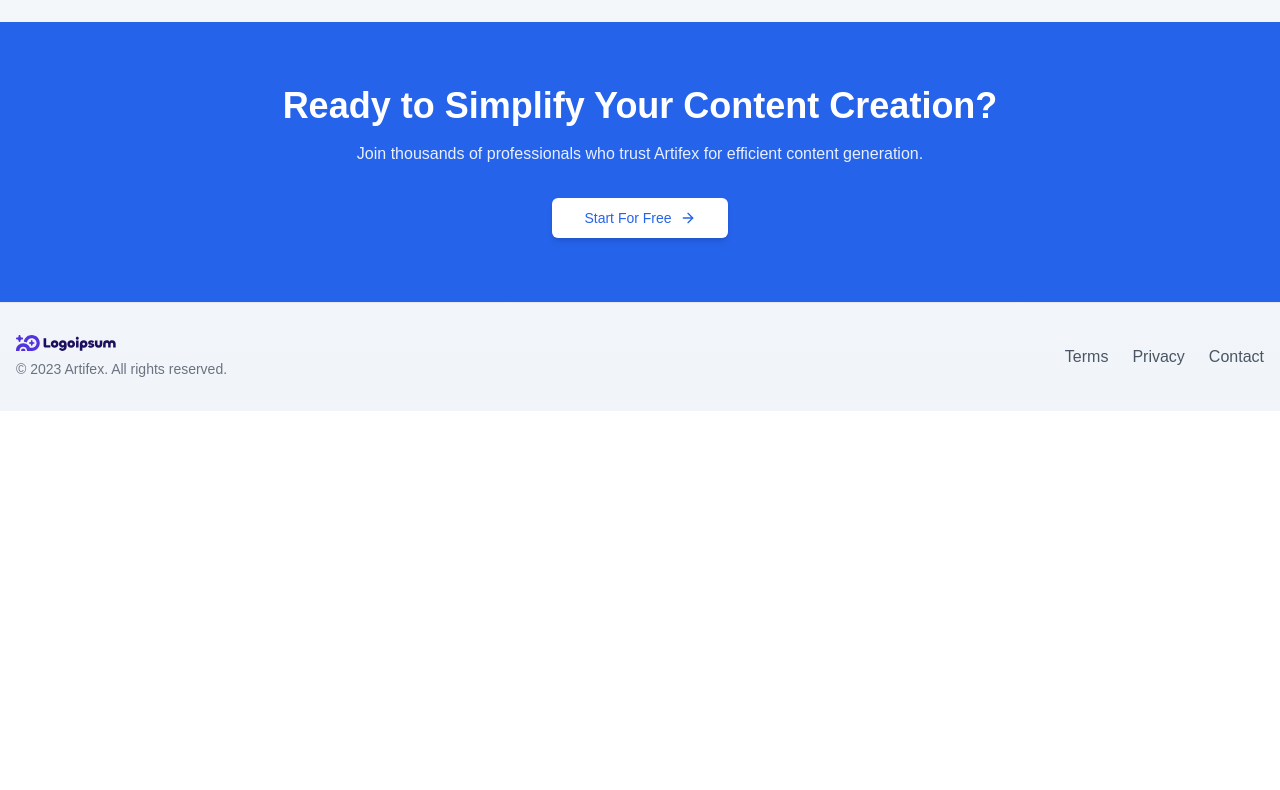
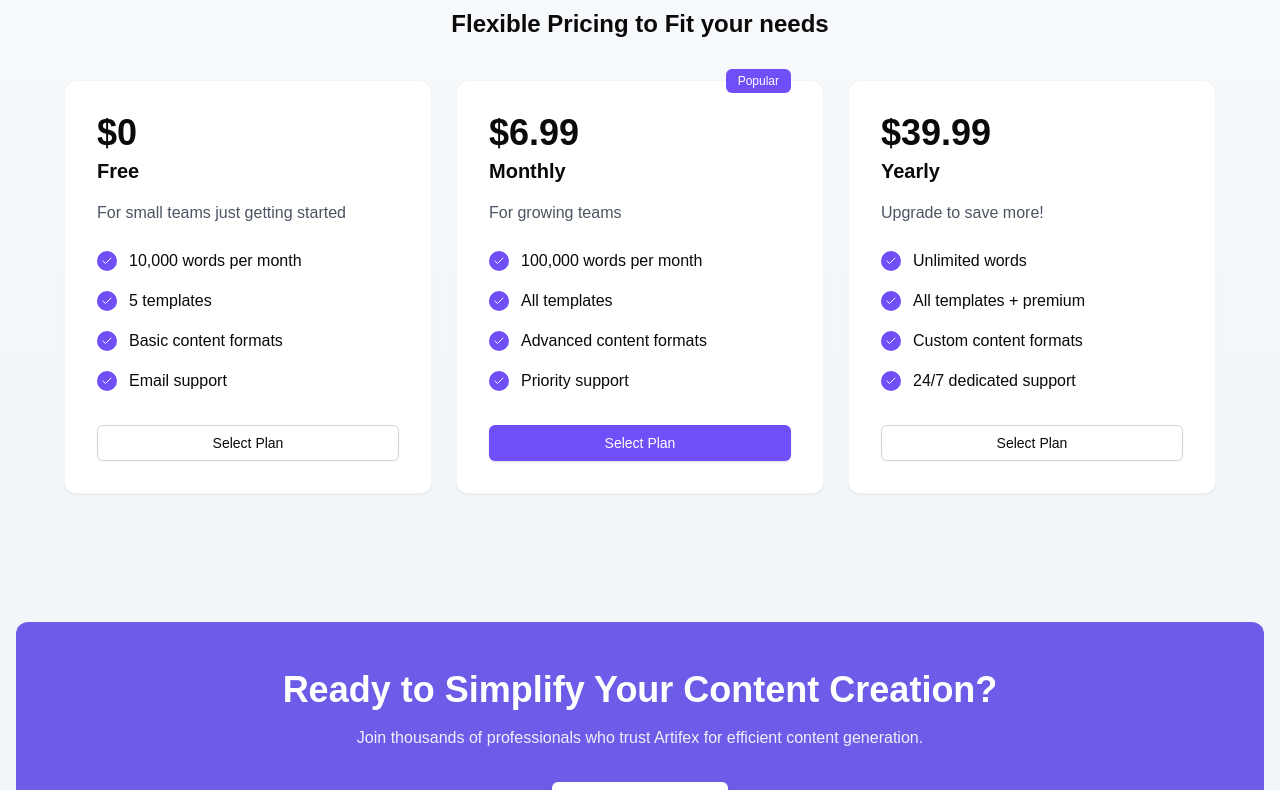
Before and after one commit to abhishekrch/artifex, a Next.js app: page / in a window 1280 px wide. Shown: the part 1474-2264 px from the top of the page. Before the commit the page ends 1885 px from the top, so only its background shows below. Built offline with nearby package versions, Linux system fonts and the light colour scheme.

Commit message:
feat(home): add pricing section

```diff
--- a/app/page.tsx
+++ b/app/page.tsx
@@ -1,7 +1,7 @@
 import { Button } from "@/components/ui/button";
 import Image from "next/image";
 import Link from "next/link";
-import { Calendar, Image as ImageIcon, BookOpen, HelpCircle, ChevronRight, ArrowRight } from "lucide-react";
+import { Calendar, Image as ImageIcon, BookOpen, HelpCircle, ChevronRight, ArrowRight, Check } from "lucide-react";
 
 export default function Home() {
   return (
@@ -18,7 +18,7 @@ export default function Home() {
             Features
           </Link>
           <Button className="bg-primary hover:bg-primary/90 text-white font-medium rounded-full px-6 py-2 transition-all shadow-md hover:shadow-lg" asChild>
-            <Link href="/sign-in">Get Started</Link>
+            <Link href="/sign-in">Sign In</Link>
           </Button>
         </div>
       </nav>
@@ -66,15 +66,6 @@ export default function Home() {
           </div>
         </div>
       </section>
-
-      <div className="flex justify-center my-8">
-        <div className="bg-white/90 backdrop-blur-sm px-6 py-3 rounded-full flex items-center gap-3 shadow-md border border-gray-100">
-          <span className="font-medium">Premium Membership - Unlock unlimited content generation</span>
-          <Button variant="ghost" size="sm" className="rounded-full p-0 w-8 h-8 flex items-center justify-center bg-primary/10 text-primary">
-            <ChevronRight size={16} />
-          </Button>
-        </div>
-      </div>
 
       <section id="features" className="container mx-auto px-4 py-16">
         <div className="text-center mb-16">
@@ -142,17 +133,142 @@ export default function Home() {
         </div>
       </section>
 
-      <section className="w-full bg-blue-600 py-16">
-        <div className="container mx-auto px-4 text-center max-w-4xl">
+      <section id="pricing" className="container mx-auto px-4 py-16 bg-gradient-to-b from-slate-50 to-slate-100">
+        <div className="text-center mb-10">
+          <h2 className="text-3xl font-bold mb-2">Pricing</h2>
+          <p className="text-2xl font-bold mb-6">Flexible Pricing to Fit your needs</p>
+        </div>
+
+        <div className="grid grid-cols-1 md:grid-cols-3 gap-6 max-w-6xl mx-auto">
+          <div className="bg-white p-8 rounded-xl shadow-sm border border-gray-100 flex flex-col">
+            <h3 className="text-4xl font-bold mb-1">$0</h3>
+            <p className="text-xl font-semibold mb-4">Free</p>
+            <p className="text-gray-600 mb-6">For small teams just getting started</p>
+
+            <div className="space-y-4 mb-8 flex-grow">
+              <div className="flex items-center">
+                <div className="w-5 h-5 rounded-full bg-primary flex items-center justify-center mr-3">
+                  <Check size={12} className="text-white" />
+                </div>
+                <span>10,000 words per month</span>
+              </div>
+              <div className="flex items-center">
+                <div className="w-5 h-5 rounded-full bg-primary flex items-center justify-center mr-3">
+                  <Check size={12} className="text-white" />
+                </div>
+                <span>5 templates</span>
+              </div>
+              <div className="flex items-center">
+                <div className="w-5 h-5 rounded-full bg-primary flex items-center justify-center mr-3">
+                  <Check size={12} className="text-white" />
+                </div>
+                <span>Basic content formats</span>
+              </div>
+              <div className="flex items-center">
+                <div className="w-5 h-5 rounded-full bg-primary flex items-center justify-center mr-3">
+                  <Check size={12} className="text-white" />
+                </div>
+                <span>Email support</span>
+              </div>
+            </div>
+
+            <Button variant="outline" className="w-full border-gray-300 hover:bg-gray-50">
+              Select Plan
+            </Button>
+          </div>
+
+          <div className="bg-white p-8 rounded-xl shadow-sm border border-gray-100 flex flex-col relative">
+            <div className="absolute -top-3 right-8 bg-primary text-white text-xs px-3 py-1 rounded-md">
+              Popular
+            </div>
+            <h3 className="text-4xl font-bold mb-1">$6.99</h3>
+            <p className="text-xl font-semibold mb-4">Monthly</p>
+            <p className="text-gray-600 mb-6">For growing teams</p>
+
+            <div className="space-y-4 mb-8 flex-grow">
+              <div className="flex items-center">
+                <div className="w-5 h-5 rounded-full bg-primary flex items-center justify-center mr-3">
+                  <Check size={12} className="text-white" />
+                </div>
+                <span>100,000 words per month</span>
+              </div>
+              <div className="flex items-center">
+                <div className="w-5 h-5 rounded-full bg-primary flex items-center justify-center mr-3">
+                  <Check size={12} className="text-white" />
+                </div>
+                <span>All templates</span>
+              </div>
+              <div className="flex items-center">
+                <div className="w-5 h-5 rounded-full bg-primary flex items-center justify-center mr-3">
+                  <Check size={12} className="text-white" />
+                </div>
+                <span>Advanced content formats</span>
+              </div>
+              <div className="flex items-center">
+                <div className="w-5 h-5 rounded-full bg-primary flex items-center justify-center mr-3">
+                  <Check size={12} className="text-white" />
+                </div>
+                <span>Priority support</span>
+              </div>
+            </div>
+
+            <Button className="w-full bg-primary hover:bg-primary/90 text-white">
+              Select Plan
+            </Button>
+          </div>
+
+          <div className="bg-white p-8 rounded-xl shadow-sm border border-gray-100 flex flex-col">
+            <h3 className="text-4xl font-bold mb-1">$39.99</h3>
+            <p className="text-xl font-semibold mb-4">Yearly</p>
+            <p className="text-gray-600 mb-6">Upgrade to save more!</p>
+
+            <div className="space-y-4 mb-8 flex-grow">
+              <div className="flex items-center">
+                <div className="w-5 h-5 rounded-full bg-primary flex items-center justify-center mr-3">
+                  <Check size={12} className="text-white" />
+                </div>
+                <span>Unlimited words</span>
+              </div>
+              <div className="flex items-center">
+                <div className="w-5 h-5 rounded-full bg-primary flex items-center justify-center mr-3">
+                  <Check size={12} className="text-white" />
+                </div>
+                <span>All templates + premium</span>
+              </div>
+              <div className="flex items-center">
+                <div className="w-5 h-5 rounded-full bg-primary flex items-center justify-center mr-3">
+                  <Check size={12} className="text-white" />
+                </div>
+                <span>Custom content formats</span>
+              </div>
+              <div className="flex items-center">
+                <div className="w-5 h-5 rounded-full bg-primary flex items-center justify-center mr-3">
+                  <Check size={12} className="text-white" />
+                </div>
+                <span>24/7 dedicated support</span>
+              </div>
+            </div>
+
+            <Button variant="outline" className="w-full border-gray-300 hover:bg-primary/10 hover:text-primary hover:border-primary">
+              Select Plan
+            </Button>
+          </div>
+        </div>
+      </section>
+
+      <section className="w-full py-16">
+        <div className="container mx-auto px-4">
+          <div className="bg-[#6c5ce7] rounded-xl py-12 px-8 text-center">
             <h2 className="text-3xl md:text-4xl font-bold mb-4 text-white">Ready to Simplify Your Content Creation?</h2>
             <p className="text-white/90 max-w-2xl mx-auto mb-8">
               Join thousands of professionals who trust Artifex for efficient content generation.
             </p>
-          <Button size="lg" className="bg-white hover:bg-gray-100 text-blue-600 font-medium px-8 py-3 rounded-md shadow-md" asChild>
+            <Button size="lg" className="bg-white hover:bg-gray-100 text-[#6c5ce7] font-medium px-8 py-3 rounded-md shadow-md" asChild>
               <Link href="/sign-in" className="flex items-center gap-2">
                 Start For Free <ArrowRight size={16} />
               </Link>
             </Button>
+          </div>
         </div>
       </section>
 
```
Lines whose indentation alone changed are shown as unchanged.
